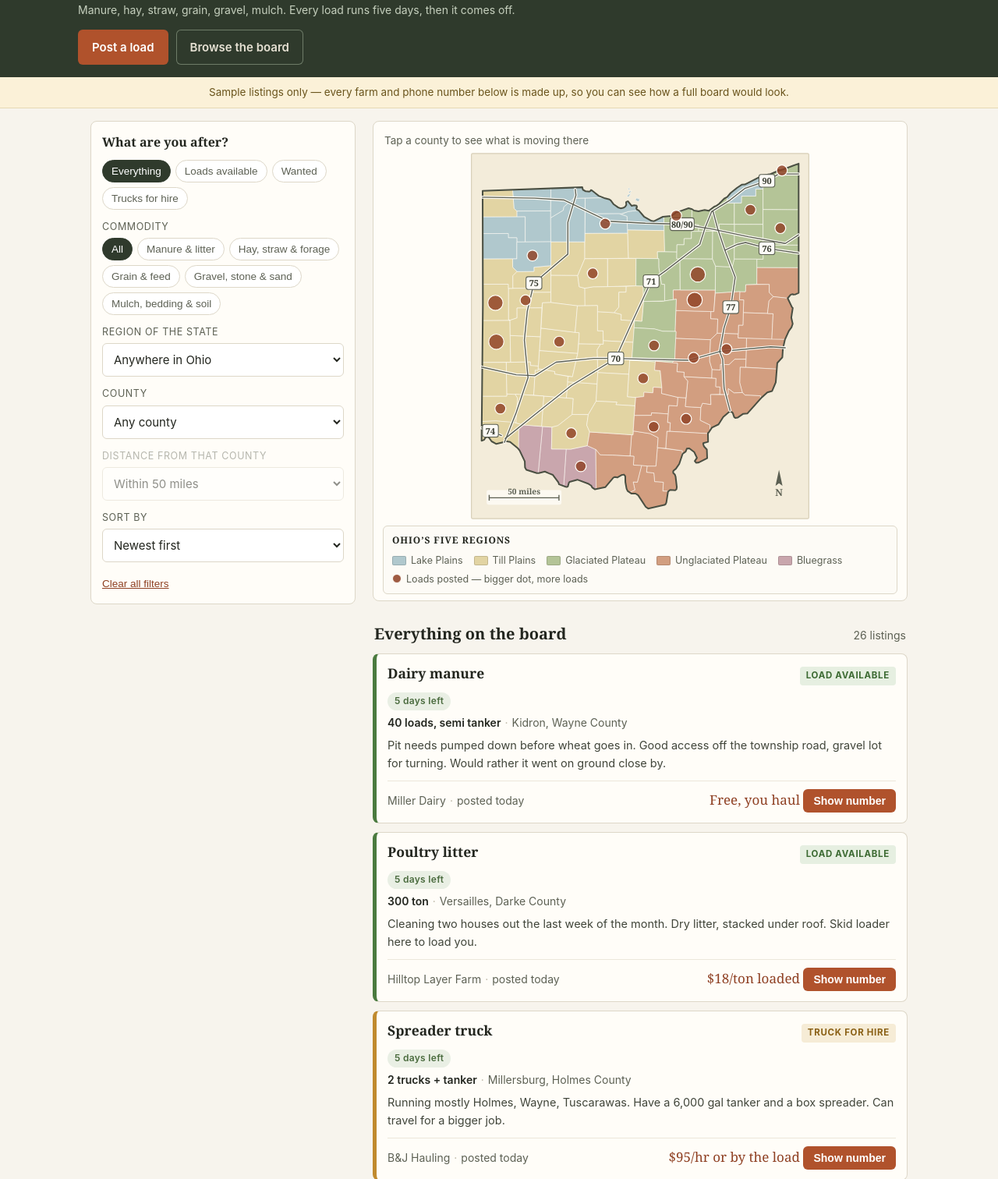
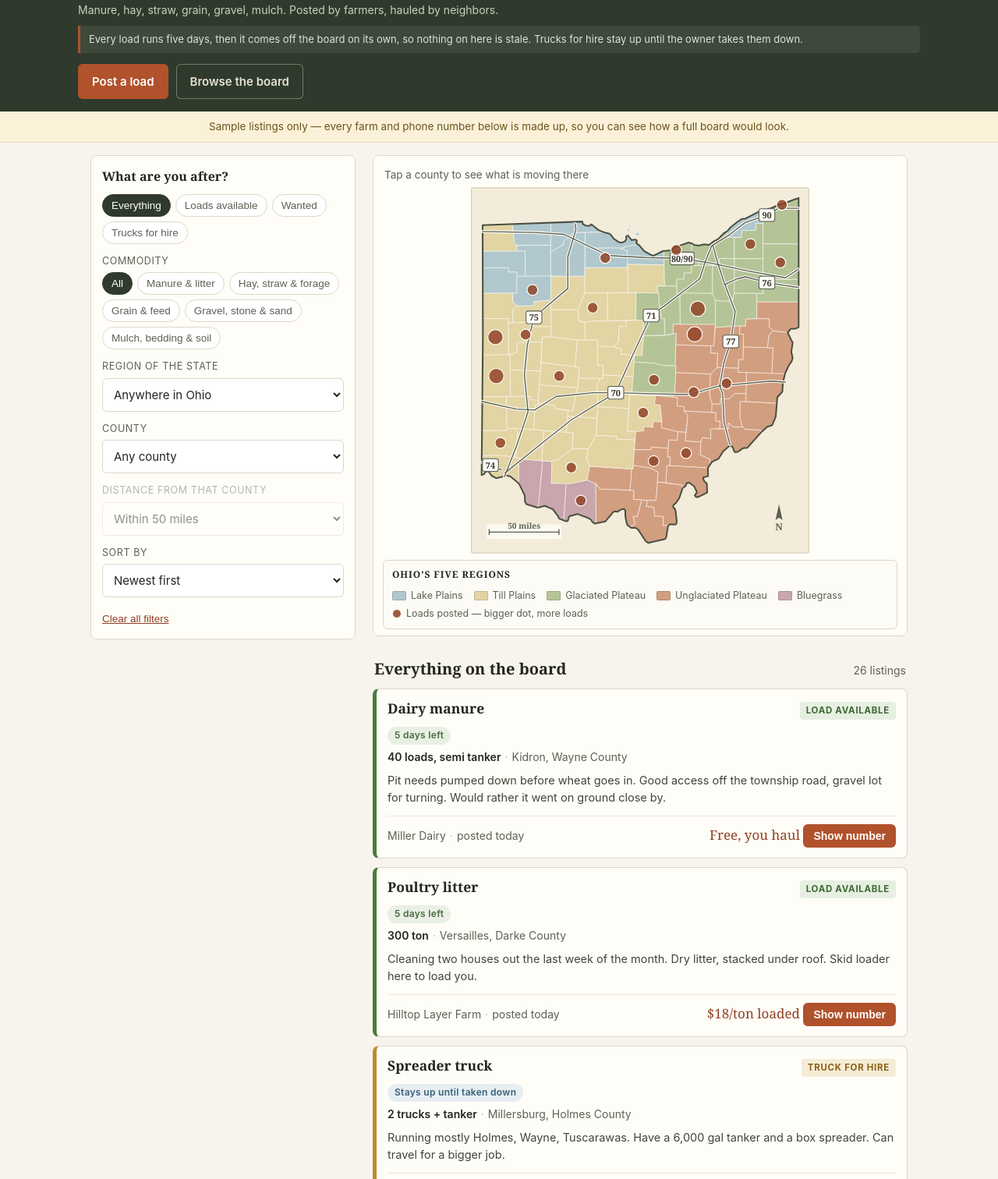
Before and after one commit to anirudhatalmale6-alt/farm-load-board, a plain HTML site: page index.html in a window 1280 px wide. Shown: the part 48-1560 px from the top of the page at 78% size. Drawn offline with Linux system fonts and the light colour scheme.

Commit message:
Clock runs on loads, not on trucks, and the rule is stated on the site

```diff
--- a/app.js
+++ b/app.js
@@ -66,11 +66,24 @@
   // went last month and never got taken down.
   var RUN_DAYS = 5;
 
+  // A truck is not a load. A load has a clock on it - the pit gets pumped, the
+  // bales go. A man with a tanker is telling you what he does for a living, and
+  // making him re-post that twice a week is how you lose the only people on here
+  // who own a truck. So the clock runs on loads, and trucks stay up until pulled.
+  function expires(l) {
+    return l.type !== 'truck';
+  }
+
   function daysLeft(ms) {
     return RUN_DAYS - Math.floor((Date.now() - ms) / 86400000);
   }
 
+  function spent(l) {
+    return expires(l) && daysLeft(l.posted) <= 0;
+  }
+
   function runBit(l) {
+    if (!expires(l)) return '<span class="run stand">Stays up until taken down</span>';
     var n = daysLeft(l.posted);
     if (n <= 0) return '<span class="run out">Ran its five days</span>';
     if (n === 1) return '<span class="run last">Last day</span>';
@@ -125,7 +138,7 @@
     });
     // Expired loads leave the board. Your own stay, so you are not left wondering
     // where your listing went - you get told, and you get a button to put it back.
-    return out.filter(function (l) { return l.mine || daysLeft(l.posted) > 0; });
+    return out.filter(function (l) { return l.mine || !spent(l); });
   }
 
   var LOADS = loadAll();
@@ -398,7 +411,7 @@
   }
 
   function card(l) {
-    var dead = daysLeft(l.posted) <= 0;
+    var dead = spent(l);
     var cls = 'load t-' + l.type + (l.mine ? ' mine' : '') + (dead ? ' spent' : '');
     var where = esc(l.town ? l.town + ', ' + l.county + ' County' : l.county + ' County');
     var dist = '';
--- a/index.html
+++ b/index.html
@@ -16,7 +16,9 @@
       <h1>Five Days Freight</h1>
       <span class="tag">Ohio &middot; 88 counties</span>
     </div>
-    <div class="sub">Manure, hay, straw, grain, gravel, mulch. Every load runs five days, then it comes off.</div>
+    <div class="sub">Manure, hay, straw, grain, gravel, mulch. Posted by farmers, hauled by neighbors.</div>
+    <div class="rule">Every load runs five days, then it comes off the board on its own,
+      so nothing on here is stale. Trucks for hire stay up until the owner takes them down.</div>
     <div class="acts">
       <a class="btn btn-go" href="post.html">Post a load</a>
       <a class="btn btn-ghost" href="#board">Browse the board</a>
--- a/styles.css
+++ b/styles.css
@@ -30,6 +30,9 @@ h1,h2,h3{font-family:Georgia,"Times New Roman",serif;font-weight:600;margin:0}
 .brand h1{font-size:26px;letter-spacing:.4px;color:#fff;line-height:1.15}
 .brand .tag{font-size:13px;color:#bcc7b4}
 .sub{margin-top:6px;font-size:14px;color:#c6d0be}
+/* the five day rule, said out loud where a first-timer will see it */
+.rule{margin-top:9px;padding:8px 11px;font-size:13px;line-height:1.5;color:#dce4d5;
+  background:rgba(255,255,255,.07);border-left:3px solid var(--accent);border-radius:0 5px 5px 0}
 .acts{display:flex;gap:10px;margin-top:14px;flex-wrap:wrap}
 .btn{
   display:inline-block;border:0;cursor:pointer;text-decoration:none;
@@ -170,6 +173,7 @@ select:focus,input:focus,textarea:focus{outline:2px solid #9fb197;outline-offset
 .run{display:inline-block;font-size:12px;font-weight:600;letter-spacing:.3px;
   padding:2px 9px;border-radius:999px;background:#e9efe4;color:#4a6b3e;white-space:nowrap}
 .run.last{background:#f7ecd5;color:#8a6015}
+.run.stand{background:#e6eef2;color:#3a6178}
 .run.out{background:#ece7df;color:#6d685e}
 .load.spent{opacity:.7}
 .load.spent h3,.load.spent .price{color:var(--ink-soft)}
```
Also changed, not shown: post.html (+13 -3 lines).
